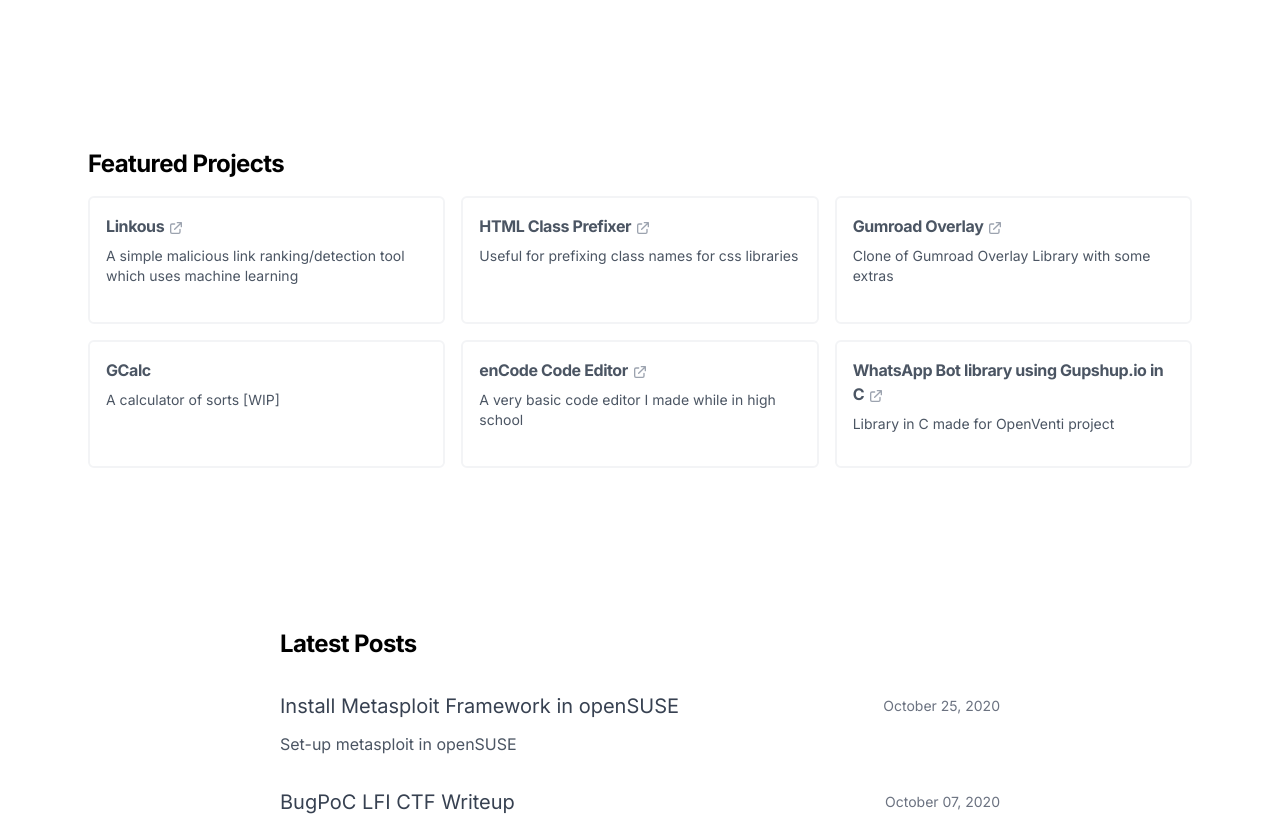
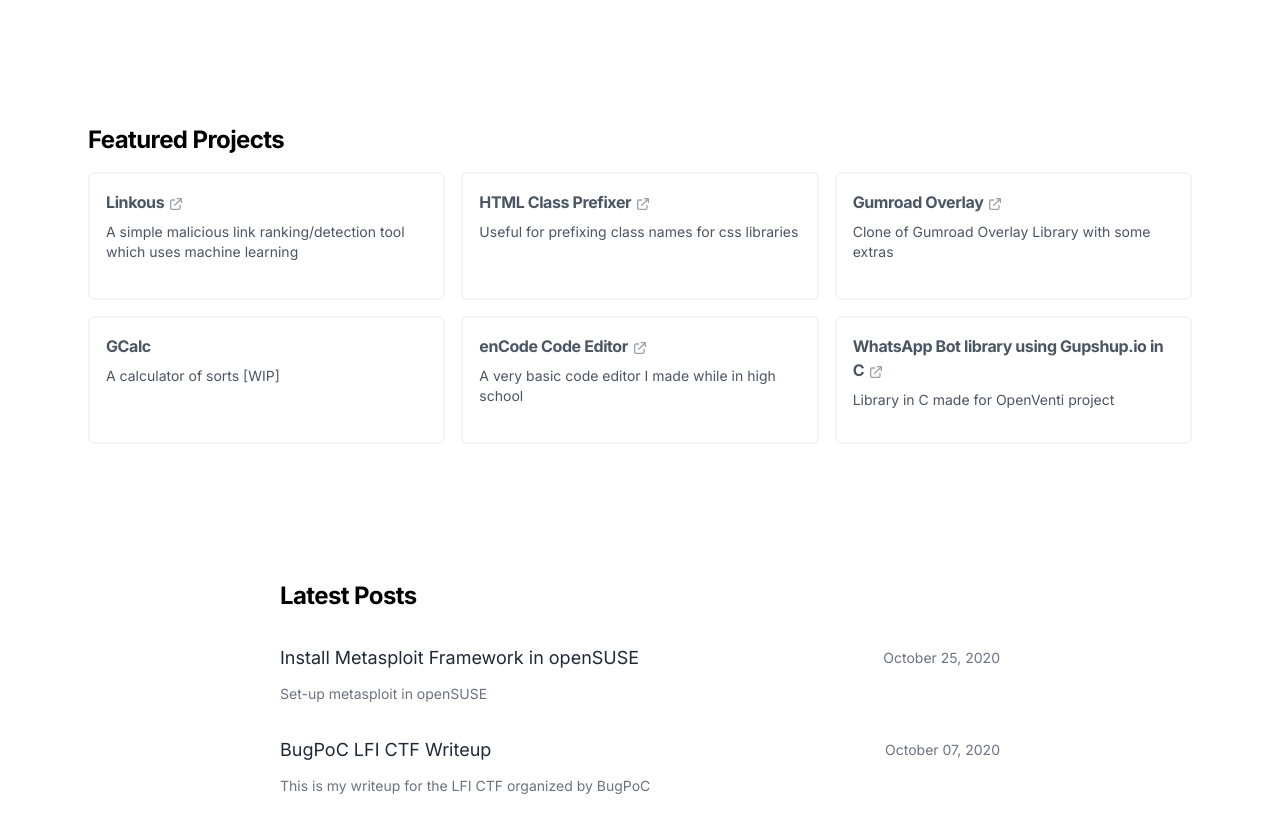
Before and after one commit to VaibKS/vaibhavshinde.com, a Next.js app: page / in a window 1280 px wide. Shown: the part 300-1116 px from the top of the page. Built offline with nearby package versions, Linux system fonts and the light colour scheme; what @tailwindcss/typography would draw is missing.

Commit message:
Fixed padding in homepage, refactored code

```diff
--- a/components/PostCard.js
+++ b/components/PostCard.js
@@ -6,13 +6,13 @@
     <Link href={href}>
       <a href={href}>
         <div className="cursor-pointer space-y-3">
-          <div className="flex flex-col space-y-2 md:space-y-0 md:flex-row md:items-center md:justify-between transition text-gray-700 hover:text-gray-900">
-            <h2 className="text-xl font-medium">{title}</h2>
+          <div className="flex flex-col space-y-2 md:space-y-0 md:flex-row md:items-center md:justify-between transition text-gray-800 hover:text-gray-900">
+            <h2 className="text-md md:text-lg font-medium">{title}</h2>
             <span className="w-32 text-sm text-gray-500 text-left md:text-right">
               {format(parseISO(date), 'MMMM dd, yyyy')}
             </span>
           </div>
-          <p className="text-gray-600">{subtext}</p>
+          <p className="text-gray-500 text-sm">{subtext}</p>
         </div>
       </a>
     </Link>
--- a/components/home/FeaturedProjects.js
+++ b/components/home/FeaturedProjects.js
@@ -1,9 +1,8 @@
-import Container from '../Container';
 import ProjectCard from './ProjectCard';
 
 export default function RecentProjects() {
   return (
-    <Container className="max-w-6xl md:px-6 mt-24 md:mt-36">
+    <div className="max-w-6xl px-6 mx-auto mt-24 md:mt-36">
       <div className="space-y-4">
         <div className="text-2xl text-black font-bold tracking-tight">
           Featured Projects
@@ -37,6 +36,6 @@
           />
         </div>
       </div>
-    </Container>
+    </div>
   );
 }
--- a/components/home/ProjectCard.js
+++ b/components/home/ProjectCard.js
@@ -4,23 +4,8 @@
 export default function ProjectCard({ title, subtext, href }) {
   const isExternal = href && /^https?:\/\//.test(href);
 
-  // const card = (
-  //   <div className="flex flex-row md:flex-col items-center p-4 bg-white cursor-pointer transform transition rounded-md border-2 text-gray-600 hover:text-gray-800 border-gray-100 hover:shadow-lg hover:scale-105 hover:z-10 space-x-4 md:space-x-0 md:space-y-3">
-  //     {/* <div className="my-3">
-  //       <CodeIcon className="h-10" />
-  //     </div> */}
-  //     <div className="space-y-1">
-  //       <div className="flex items-center space-x-1 text-md font-bold tracking-tight">
-  //         <h3>{title}</h3>
-  //         {isExternal && <ExternalLinkIcon className="h-4 text-gray-400" />}
-  //       </div>
-  //       <div className="text-sm text-gray-700 leading-5">{subtext}</div>
-  //     </div>
-  //   </div>
-  // );
-
   const card = (
-    <div className="flex flex-col h-32 p-4 bg-white cursor-pointer transform transition rounded-md border-2 border-gray-100 text-gray-600 hover:text-gray-800 hover:shadow-lg hover:scale-105 hover:z-10 space-y-2">
+    <div className="flex flex-col md:h-32 p-4 bg-white cursor-pointer transform transition rounded-md border-2 border-gray-100 text-gray-600 hover:text-gray-800 hover:shadow-lg hover:scale-105 hover:z-10 space-y-2">
       <div className="space-x-1">
         <span className="text-md font-bold tracking-tight">{title}</span>
         {isExternal && (
@@ -42,35 +27,3 @@
 
   return card;
 }
-
-// const ProjectCard = ({ title, subtext, href }) => {
-//   const isExternal = href && /^https?:\/\//.test(href);
-
-//   const card = (
-//     <div className="flex flex-row items-center p-4 bg-white cursor-pointer transform transition rounded-md border-2 text-gray-600 hover:text-gray-800 border-gray-100 hover:shadow-lg hover:scale-105 hover:z-10 space-x-4 md:items-center">
-//       <div className="my-3 md:pl-2">
-//         <CodeIcon className="h-10" />
-//       </div>
-//       <div className="space-y-1">
-//         <div className="flex items-center space-x-1 text-md font-bold tracking-tight">
-//           <h3>{title}</h3>
-//           {isExternal && <ExternalLinkIcon className="h-4 text-gray-400" />}
-//         </div>
-//         <div className="text-sm text-gray-700 leading-5">{subtext}</div>
-//       </div>
-//     </div>
-//   );
-
-//   if (isExternal)
-//     return (
-//       <a href={href} target="_blank">
-//         {card}
-//       </a>
-//     );
-
-//   if (href) return <Link href={href}>{card}</Link>;
-
-//   return card;
-// };
-
-// export default ProjectCard;
--- a/pages/blog.js
+++ b/pages/blog.js
@@ -48,7 +48,7 @@
           </div>
         </div>
         <div className="grid grid-cols-1 gap-8 mt-16">
-          {filteredPosts.length == 0 && (
+          {filteredPosts.length === 0 && (
             <div className="text-center space-y-6">
               <h5 className="font-bold text-6xl text-blue-600">404</h5>
               <p className="text-gray-500">No posts found</p>
--- a/pages/snippets.js
+++ b/pages/snippets.js
@@ -39,7 +39,7 @@
           </div>
         </div>
         <div className="grid grid-cols-1 gap-8 mt-16">
-          {filteredPosts.length == 0 && (
+          {filteredPosts.length === 0 && (
             <div className="text-center space-y-6">
               <h5 className="font-bold text-6xl text-blue-600">404</h5>
               <p className="text-gray-500">No posts found</p>
```
